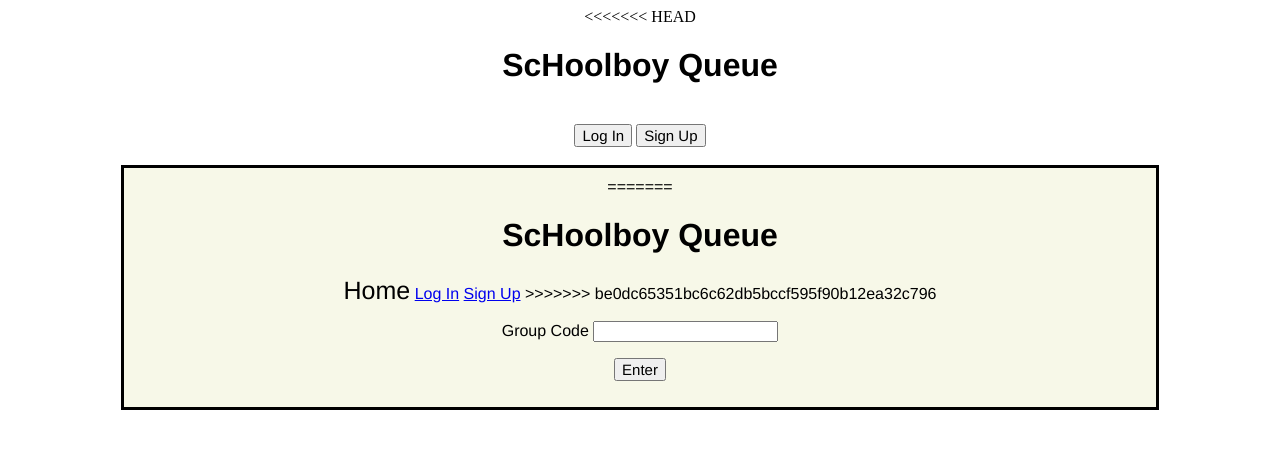
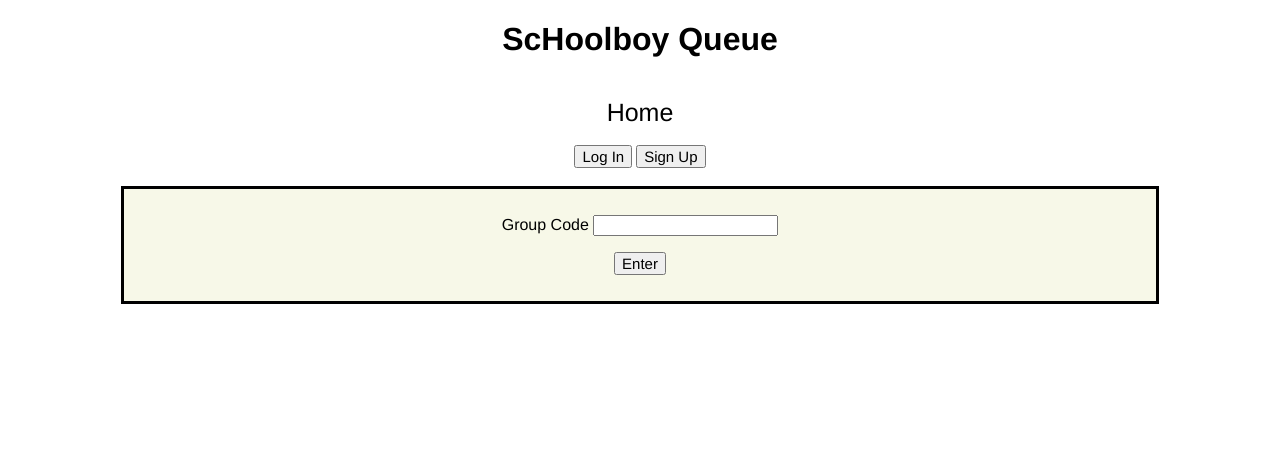
Before and after one commit to DanielSBrown/ScHoolboy-Queue, a Flask app: page / in a window 1280 px wide. Shown: the top 449 px of the page. Run offline with Flask 2, Linux system fonts and the light colour scheme.

Commit message:
Fix small probelms with the landing page & add extra break lines for readability in login and signup.

```diff
--- a/app/templates/landing.html
+++ b/app/templates/landing.html
@@ -53,8 +53,10 @@
     </style>
 </head>
     <body>
-<<<<<<< HEAD
         <h1 class = header align = "center">ScHoolboy Queue</h1>
+        <br/>
+        <span style = "font-size: 25px; font-family: 'Helvetica'">Home</span>
+        <br/>
         <br/>
         <a href="/login/" style = "text-align: center"  ><button class = "button" type = button>Log In</button></a>
         <a href="/signup/" style = "text-align: center" ><button class = "button" type = button> Sign Up</button></a>
@@ -62,13 +64,7 @@
         <br/>
         <div id = "Group" class = "divcenter" align = "center">
         <form action ="http://localhost:5000/group/" method = "POST">
-=======
-        <h1>ScHoolboy Queue</h1>
-        <span style = "font-size: 25px; font-family: 'Helvetica'">Home</span>
-        <a href="/login/">Log In</a>
-        <a href="/signup/">Sign Up</a>
         <form action ="group/" method = "POST">
->>>>>>> be0dc65351bc6c62db5bccf595f90b12ea32c796
             <p>Group Code <input type = "text" name = "groupcode" /></p>
             <p><input class = "button" type="submit" value = "Enter" /></p>
         </form>
--- a/app/templates/login.html
+++ b/app/templates/login.html
@@ -53,11 +53,14 @@
     </head>
    <body>
       <h1 class = "header" align = "center">ScHoolboy Queue</h1>
+      <br/>
       <span style = "font-size: 25px; font-family: 'Helvetica'">Log In</span>
       <br/>
       <br/>
       <a href="/"><button class = "button" type = "button">Home</button></a>
       <a href="/signup/"><button class = "button" type = "button">Sign Up</button></a>
+      <br/>
+      <br/>
       <div id = "form" class = "divcenter" align = "center">
       <form action ="http://localhost:5000/setcookie/" method = "POST">
          <p>User Name <input type = "text" name = "username" /></p>
--- a/app/templates/signup.html
+++ b/app/templates/signup.html
@@ -54,10 +54,14 @@
 </head>
 <body>
     <h1 class = "header" align = "center">ScHoolboy Queue</h1>
+    <br/>
     <span style = "font-size: 25px; font-family: 'Helvetica'">Sign Up</span>
+    <br/>
     <br/>
     <a href="/"><button class = "button" type = "button">Home</button></a>
     <a href="/login/"><button class = "button" type = "button"> Log In</button></a>
+    <br/>
+    <br/>
     <div id = "form" class = "divcenter" align = "center">
     <form action ="http://localhost:5000/setcookie/" method = "POST">
          <p>Enter User Name <input type = "text" name = "username" /></p>
```
